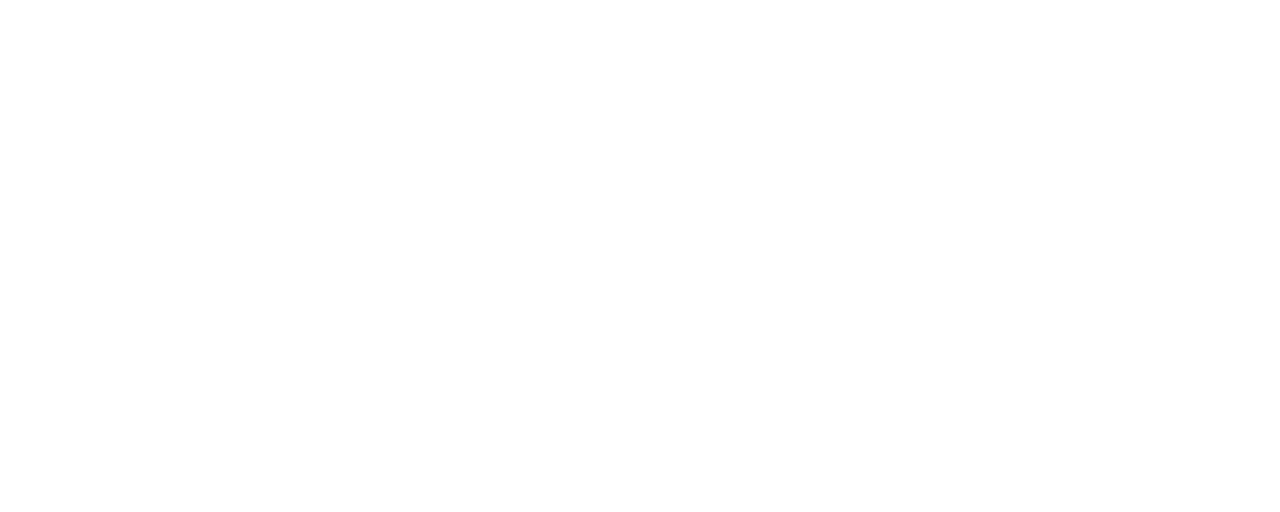
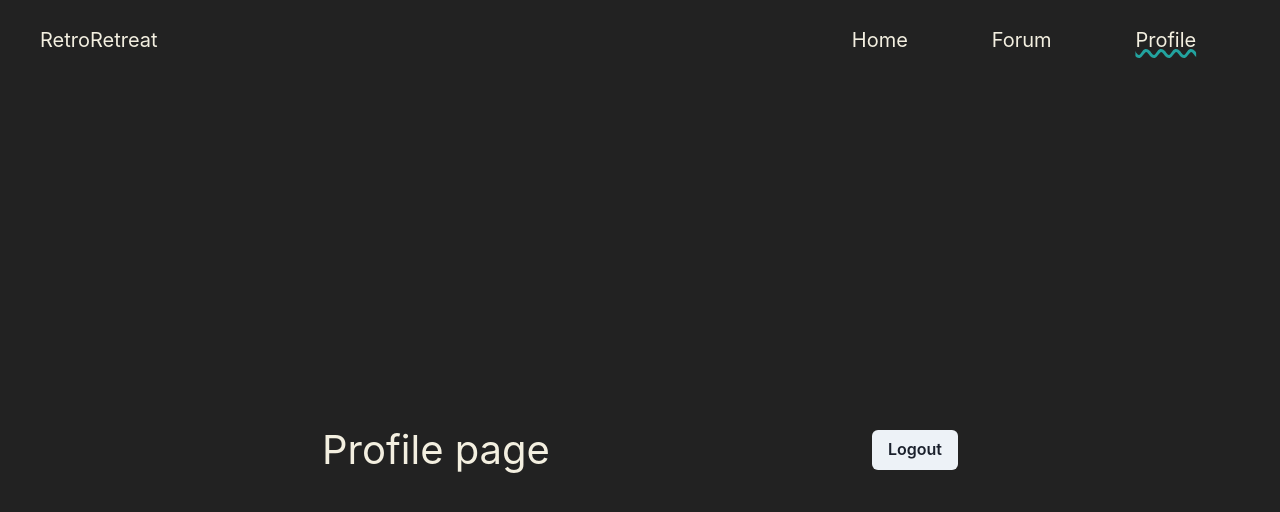
Before and after one commit to University-Projectss/Software-Development-Methods, a React (Create React App) app in the folder frontend/: page /profile in a window 1280 px wide. Before the commit this address had no page. Shown: the top 512 px of the page. Built offline with nearby package versions, Linux system fonts and the light colour scheme; sample sign-in values are in the browser's storage.

Commit message:
[FE] Login/logout ready to connect with backend

```diff
--- a/frontend/src/components/Login/index.tsx
+++ b/frontend/src/components/Login/index.tsx
@@ -25,13 +25,20 @@ export const Login = () => {
   };
 
   useEffect(() => {
+    if (!login) {
       setIsDisabled(
         !(
-        ((registerUser.email.length > 0 && !login) || login) &&
+          registerUser.email.length > 0 &&
           registerUser.username.length > 0 &&
           registerUser.password.length > 6
         )
       );
+    } else {
+      setIsDisabled(
+        !(registerUser.email.length > 0 && registerUser.password.length > 6)
+      );
+    }
+    // eslint-disable-next-line react-hooks/exhaustive-deps
   }, [registerUser]);
 
   return (
--- a/frontend/src/components/NavBar/index.tsx
+++ b/frontend/src/components/NavBar/index.tsx
@@ -1,11 +1,14 @@
 import { Flex, Text } from "@chakra-ui/react";
 import React from "react";
+import { useNavigate } from "react-router-dom";
 
 interface NavBarProps {
   selection: 1 | 2 | 3;
 }
 
 export const NavBar: React.FC<NavBarProps> = ({ selection }) => {
+  const navigate = useNavigate();
+
   return (
     <Flex
       height="10vh"
@@ -27,6 +30,7 @@ export const NavBar: React.FC<NavBarProps> = ({ selection }) => {
           textDecorationStyle="wavy"
           fontSize={20}
           color="#F3EFE0"
+          onClick={() => {navigate("/")}}
         >
           Home
         </Text>
@@ -49,6 +53,7 @@ export const NavBar: React.FC<NavBarProps> = ({ selection }) => {
           cursor="pointer"
           fontSize={20}
           color="#F3EFE0"
+          onClick={() => {navigate("/profile")}}
         >
           Profile
         </Text>
--- /dev/null
+++ b/frontend/src/components/Profile/index.tsx
@@ -0,0 +1,30 @@
+import { Button, Flex, Text } from "@chakra-ui/react";
+import React from "react";
+import { NavBar } from "../NavBar";
+
+export const Profile = () => {
+  const handleLogout = () => {
+    localStorage.removeItem("token");
+    window.location.reload();
+  };
+
+  return (
+    <>
+      <NavBar selection={3} />
+      <Flex
+        backgroundColor="#222222"
+        height="90vh"
+        width="100vw"
+        justify="space-evenly"
+        paddingTop="5"
+        align="center"
+      >
+        <Text color="#F3EFE0" fontSize={40}>
+          Profile page
+        </Text>
+
+        <Button onClick={handleLogout}>Logout</Button>
+      </Flex>
+    </>
+  );
+};
--- a/frontend/src/components/Routes/RoutesComponent.tsx
+++ b/frontend/src/components/Routes/RoutesComponent.tsx
@@ -2,6 +2,7 @@ import React from "react";
 import { Route, Routes } from "react-router-dom";
 import { HomeComponent } from "../Home";
 import { Login } from "../Login";
+import { Profile } from "../Profile";
 import { ProtectedRoute } from "./ProtectedRoute";
 
 export const RoutesComponent = () => {
@@ -15,6 +16,14 @@ export const RoutesComponent = () => {
           </ProtectedRoute>
         }
       />
+       <Route
+        path="/profile"
+        element={
+          <ProtectedRoute>
+            <Profile />
+          </ProtectedRoute>
+        }
+      />
       <Route path="/login" element={<Login />} />
     </Routes>
   );
```
Lines whose indentation alone changed are shown as unchanged.
